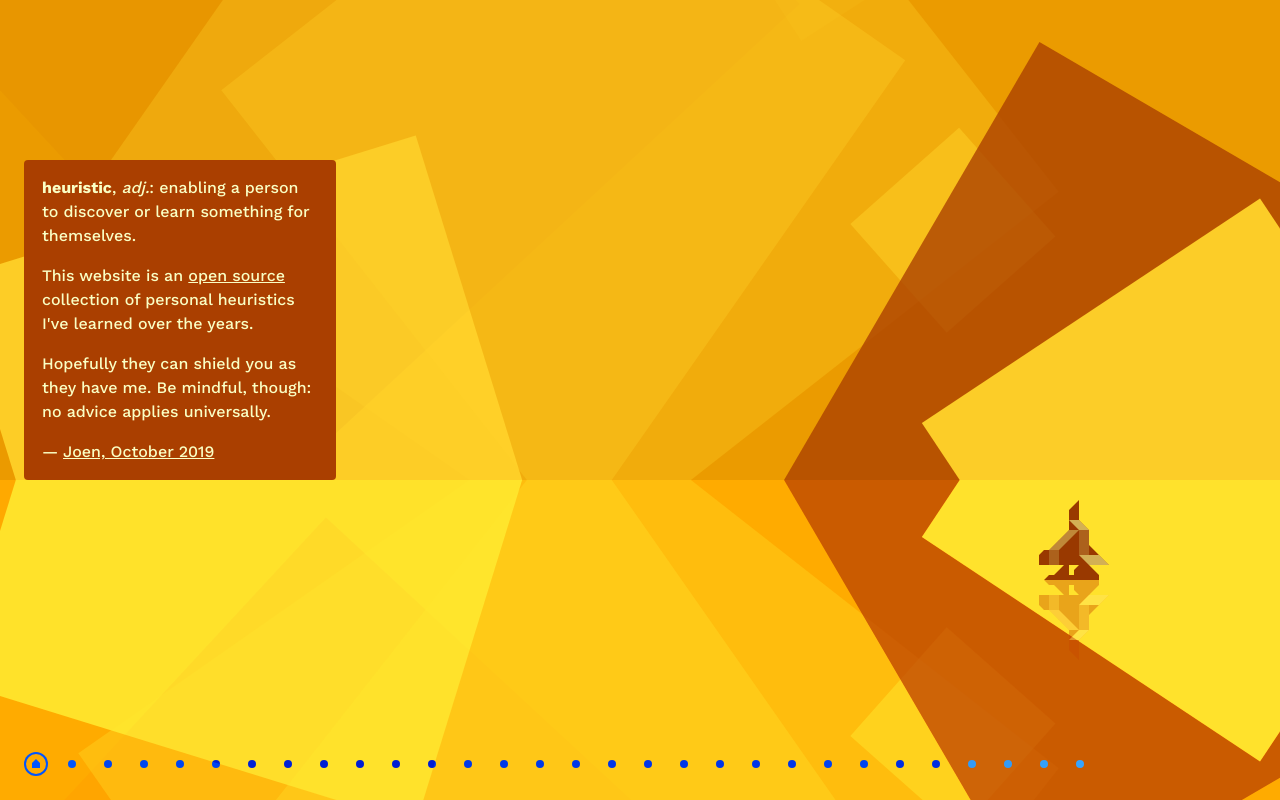
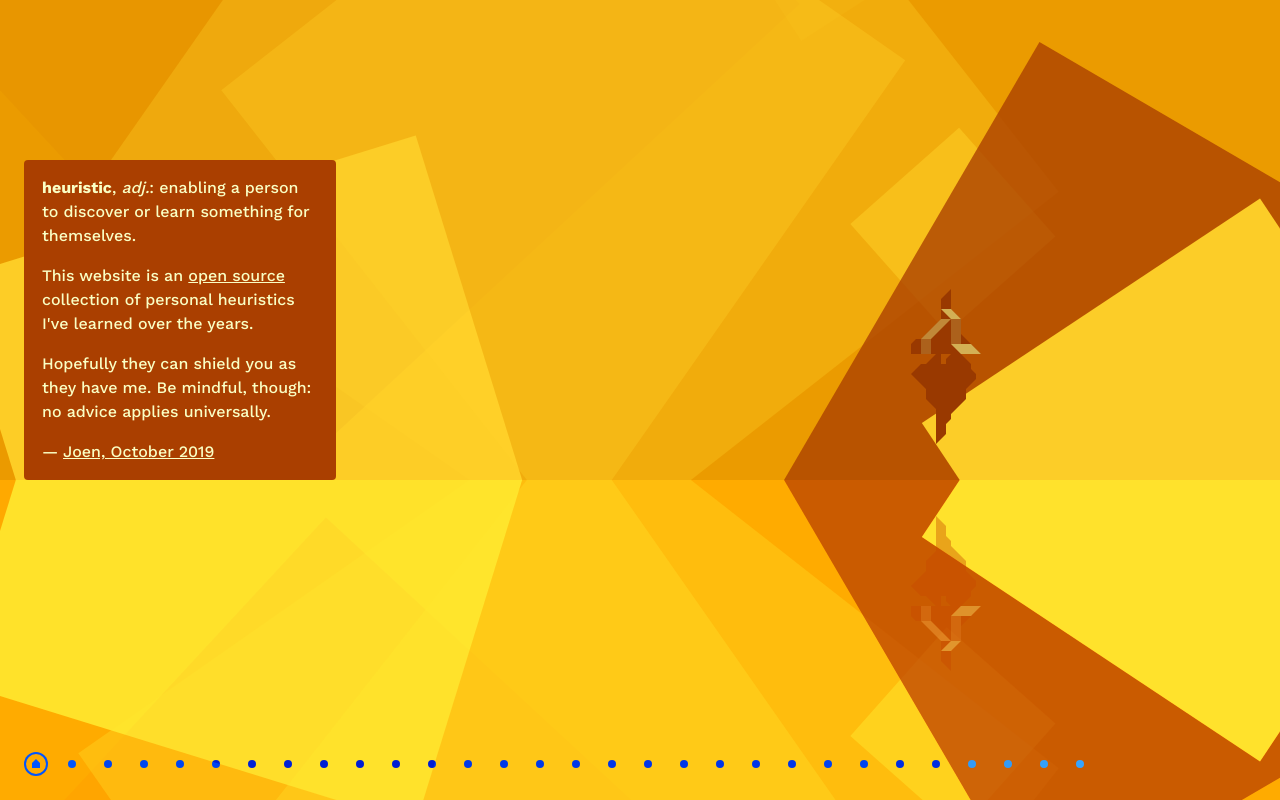
Before and after one commit to jasmussen/turtleshell, a React (Create React App) app: page / in a window 1280 px wide. Built offline with nearby package versions, Linux system fonts and the light colour scheme.

Commit message:
Move mountains.

```diff
--- a/src/App.js
+++ b/src/App.js
@@ -194,14 +194,17 @@ function Sky( { className, currentHeuristic } ) {
 function Mountain( { className, currentHeuristic } ) {
 	return (
 		<div className={ className }>
-			<svg className="m__bg" style={{ fill: getDarkColor( currentHeuristic ) }} width="100" height="200" viewBox="0 0 100 200">
+			<div className="m__group" style={{ bottom: 60 * seed( currentHeuristic ) + "%" }}>
+				<svg className="m__group-bg" style={{ fill: getDarkColor( currentHeuristic ) }} width="100" height="200" viewBox="0 0 100 200">
 					<path d="M85 85L75 75 65 65V50L55 40V20L45 30v20L35 60 25 70h-5l-5 5v10h25L30 95h-5l-5 5h55v-5L65 85h20zm-35 5v5h-5V85h10l-5 5z" />
+					<polygon class="st1" points="55,145 70,130 70,120 80,110 80,105 75,100 20,100 15,105 30,120 30,130 40,140 40,175 50,165 50,155 55,150 "/>
 				</svg>
-			<svg className="m__fg" style={{ fill: getLightColor( currentHeuristic ) }} width="100" height="200" viewBox="0 0 100 200">
+				<svg className="m__group-fg" style={{ fill: getLightColor( currentHeuristic ) }} width="100" height="200" viewBox="0 0 100 200">
 					<path opacity=".6" d="M65 50L55 40H45l10 10h10zm10 25H55l10 10h20L75 75z" />
 					<path opacity=".4" d="M45 50L25 70h10l20-20z" />
 					<path opacity=".2" d="M25 85h10V70H25v15zm30-35v25h10V50H55z" />
 				</svg>
+			</div>
 		</div>
 	);
 }
--- a/src/App.scss
+++ b/src/App.scss
@@ -206,34 +206,54 @@ h2 {
 
 
 /**
- * Mounts
+ * Mountains
  */
 
+// These are the columns that will contain the trajectory of each mountain.
 .m,
 .m__clone {
-	will-change: transform;
 	position: absolute;
-	transition: all 1s ease;
+	width: 100px;
+	overflow: hidden; // This crops the mountain inside, when it's under the waterline.
 
-	// This will be overridden.
-	top: 50%;
-	left: 80%;
+	// This should be overridden.
+	left: 70%;
+	height: 50%;
+
+	// This is the individual mountain that moves inside the column.
+	.m__group {
+		will-change: transform;
+		position: absolute;
+		transition: all 1s ease;
+
+		// This "soft"-crops the underside of the mountain.
+		width: 100px;
+		height: 100px;
+
+		// Starting position.
+		bottom: 0;
+	}
 
 	svg {
 		position: absolute;
 	}
 
-	.m__bg {
+	.m__group-bg {
 		filter: brightness(0.9);
 	}
 
-	.m__fg {
+	.m__group-fg {
 		filter: saturate(2);
 	}
 }
 
 .m__clone {
-	transform: translateY(200px) scaleY( -1 );
+	// This should be overridden.
+	// Should be same as the height of the original.
+	top: 50%;
+
+	// Lighten and vertically mirror.
+	transform: scaleY( -1 );
 	filter: brightness( 1.3 );
 	opacity: 0.4;
 }
```
Lines whose indentation alone changed are shown as unchanged.
